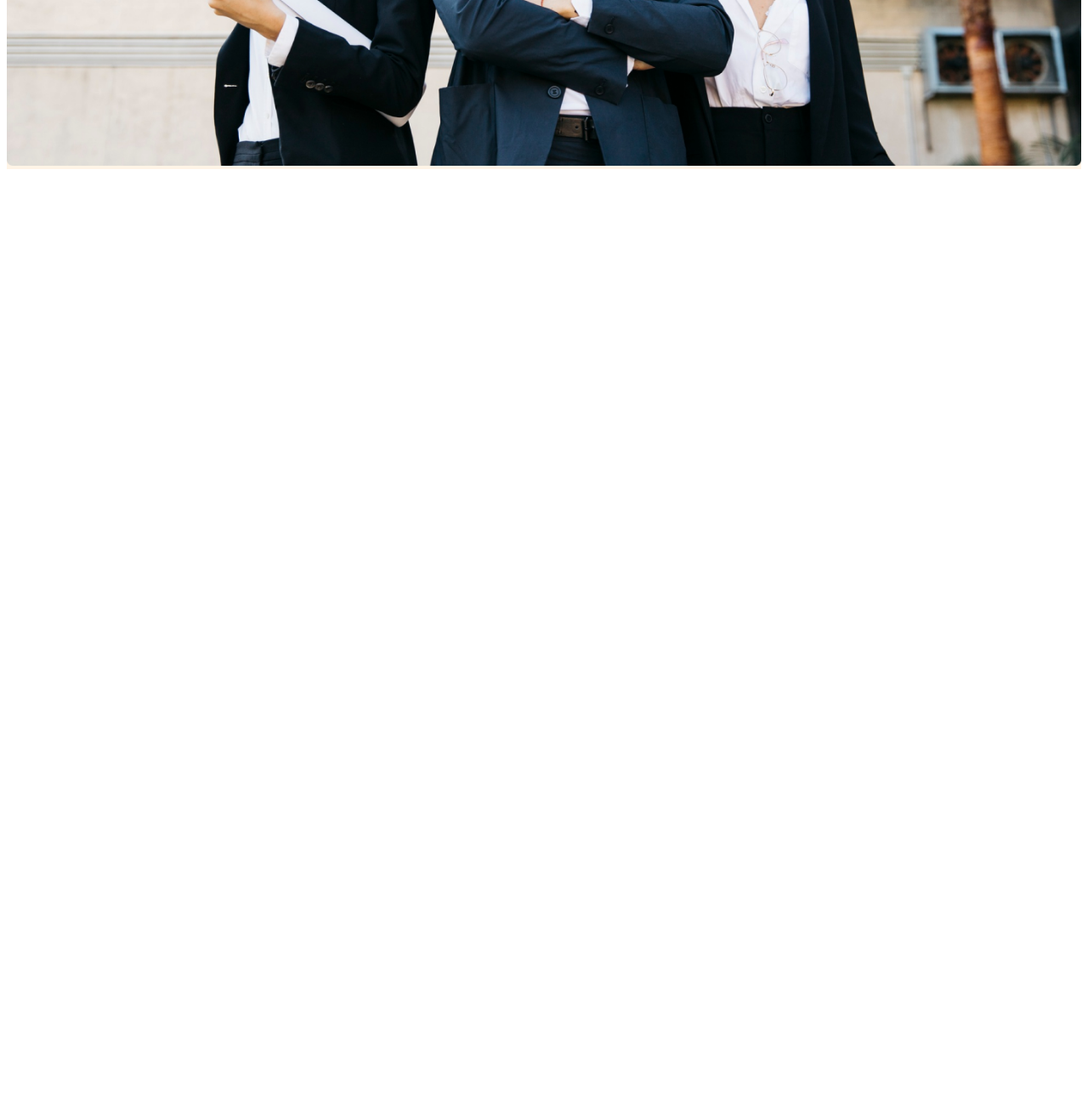
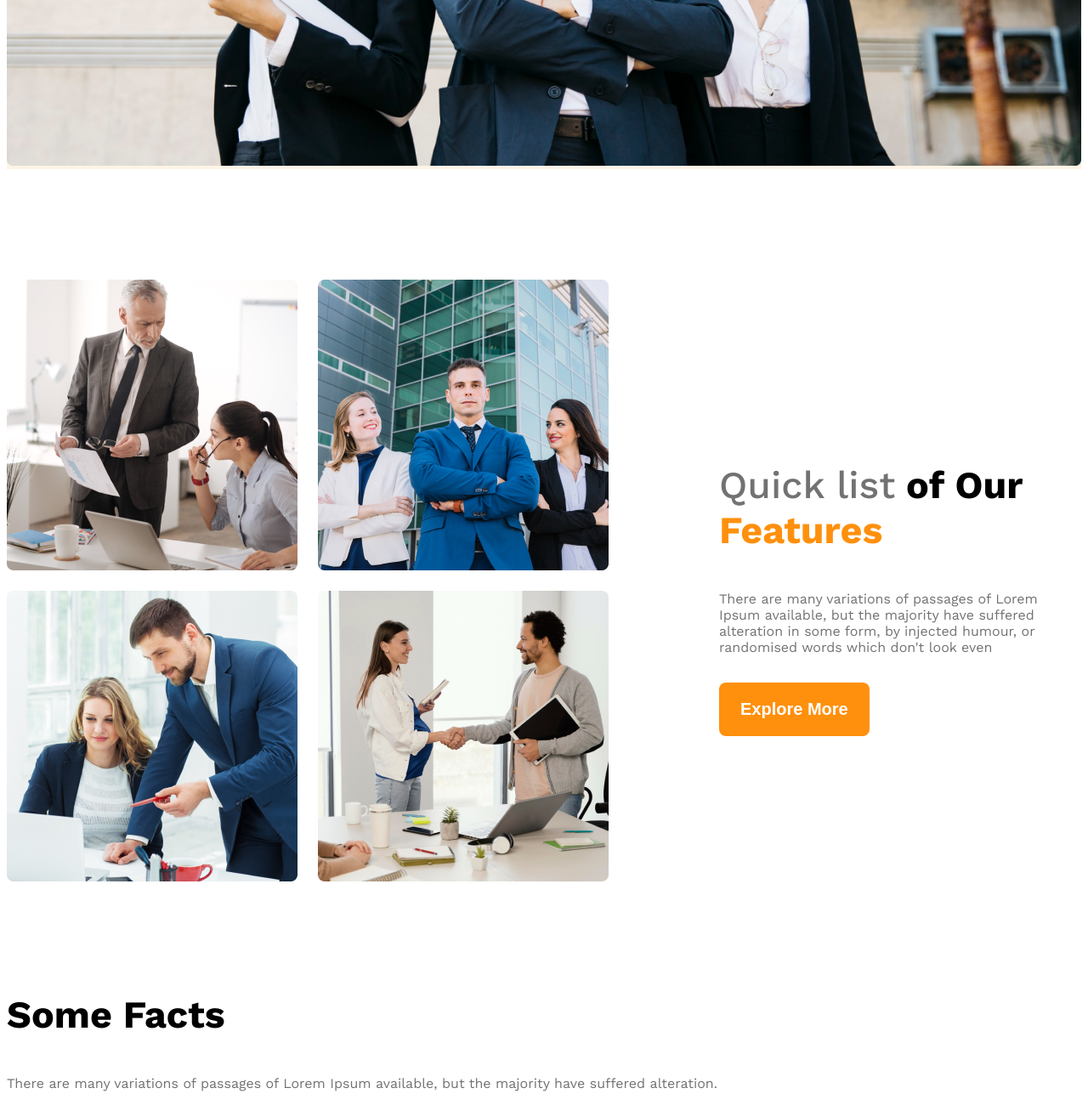
Before and after one commit to fahmidalima/g3-architect-web, a plain HTML site: page index.html in a window 1280 px wide. Shown: the part 975-2275 px from the top of the page at 85% size. Before the commit the page ends 1182 px from the top, so only its background shows below. Drawn offline with nearby package versions, Linux system fonts and the light colour scheme.

Commit message:
added feature and fact structure

```diff
--- a/index.html
+++ b/index.html
@@ -27,7 +27,25 @@
         </div>
     </header>
     <main>
+        <section class="teams disply-flex">
+            <div class="team-img-container">
+                <img src="images/team1.png" alt="">
+                <img src="images/team2.png" alt="">
+                <img src="images/team3.png" alt="">
+                <img src="images/team4.png" alt="">
+            </div>
+            <div class="our-feachers">
+                <h3 class="section-title"><span id="first" class="dark3">Quick list</span> of Our <span id="second" class="text-primary">Features</span></h3>
+                <p class="feacher-des dark3">There are many variations of passages of Lorem Ipsum available, but the majority have suffered alteration in some form, by injected humour, or randomised words which don't look even</p>
+                <button class="btn-primary">Explore More</button>
+            </div>
+        </section>
+        <section>
+            <h3 class="section-title">Some Facts</h3>
+            <p class="dark3">There are many variations of passages of Lorem Ipsum available, but the majority have suffered alteration.
 
+            </p>
+        </section>
     </main>
     <footer>
 
--- a/styles/architect.css
+++ b/styles/architect.css
@@ -11,6 +11,9 @@
 /* shared styles */
 .disply-flex{
     display: flex;
+}
+.text-primary{
+  color:#FF900E ;
 }
 .dark3{
   color: #727272;
@@ -27,6 +30,18 @@
   border-radius: 8px;
   border: none;
 
+}
+.section-title{
+  font-size: 2.8rem;
+  font-weight: 700px;
+}
+
+main{
+  max-width: 1440px;
+  margin: 0 auto;
+}
+main > section{
+  margin-top: 130px;
 }
 /* header styles */
 .nav-brand{
@@ -64,3 +79,47 @@
 .banner-img{
   width: 100%;
 }
+.teams{
+  align-items: center;
+}
+.team-img-container{
+  display: grid;
+  grid-template-columns: repeat(2, 1fr);
+  gap: 24px;
+}
+.our-feachers{
+  margin-left: 130px;
+  max-width: 530px;
+}
+
+#first{
+  font-weight: 500;
+}
+.feacher-des{
+  margin-top: 24px;
+  margin-bottom: 32px;
+}
+
+@media screen and (max-width: 576px) {
+  .navbar,
+  .nav-links,
+  .teams{
+    flex-direction: column;
+  }
+  .team-img-container{
+    grid-template-columns: repeat(1, 1fr);
+  }
+  .our-feachers{
+    margin-left: 20px;
+  }
+
+}
+
+@media screen and (min-width:576px) and (max-width:992px){
+  .teams{
+    flex-direction: column;
+  }
+  .our-feachers{
+    margin: 20px auto ;
+  }
+}
```
